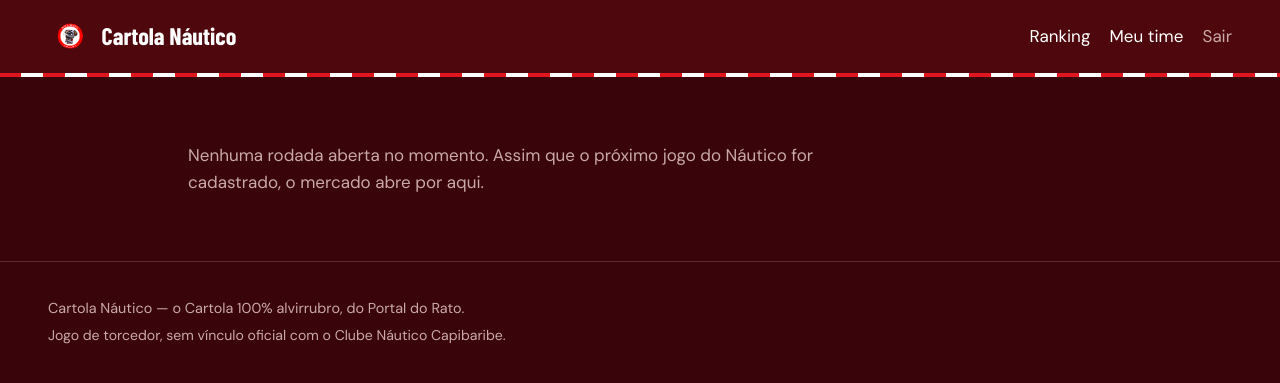
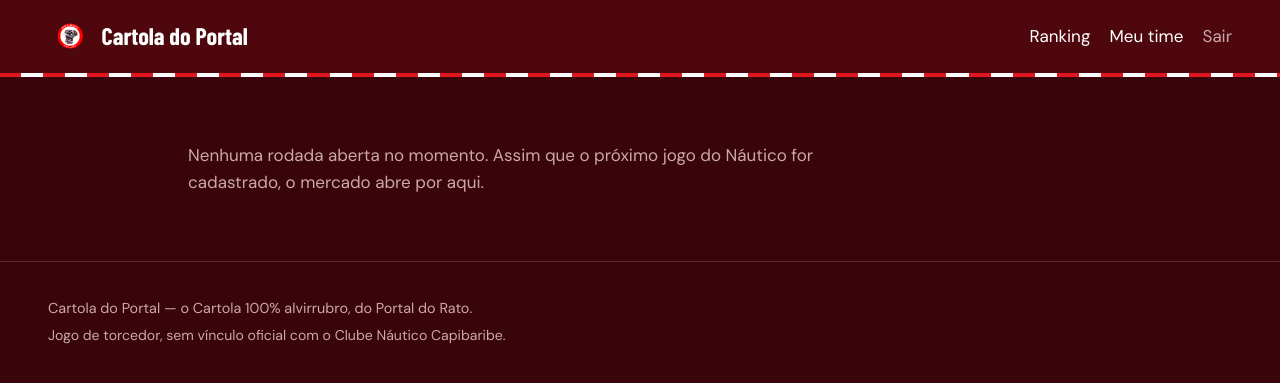
Before and after one commit to miguel-drechsler/Cartola_Portal_do_Rato, a Django app: page /meu-time/ in a window 1280 px wide. Shown: the top 383 px of the page. Run offline with Django 5.2, Linux system fonts and the light colour scheme; the visitor is signed in with stand-in values (Sample User, id 1); data that the repository does not hold is empty.

Commit message:
Ajustes na interface do site

```diff
--- a/core/admin.py
+++ b/core/admin.py
@@ -5,8 +5,8 @@
 from .models import Escalacao, Jogador, Perfil, Rodada, Scout
 from .services import api_football, importacao
 
-admin.site.site_header = "Cartola Náutico"
-admin.site.site_title = "Cartola Náutico"
+admin.site.site_header = "Cartola do Portal"
+admin.site.site_title = "Cartola do Portal"
 admin.site.index_title = "Administração do jogo"
 
 
--- a/core/static/css/style.css
+++ b/core/static/css/style.css
@@ -237,13 +237,6 @@
     ),
     var(--vermelho);
 }
-.campo::after {
-  content: "";
-  position: absolute;
-  inset: 22% 12% auto;
-  height: 0;
-  border-top: 2px solid rgba(255, 255, 255, 0.5);
-}
 .linha { display: flex; justify-content: center; gap: clamp(1rem, 8vw, 4rem); }
 
 .vaga {
--- a/core/templates/base.html
+++ b/core/templates/base.html
@@ -3,7 +3,7 @@
 <head>
 <meta charset="utf-8">
 <meta name="viewport" content="width=device-width, initial-scale=1">
-<title>{% block titulo %}Cartola Náutico{% endblock %}</title>
+<title>{% block titulo %}Cartola do Portal{% endblock %}</title>
 <link rel="preconnect" href="https://fonts.googleapis.com">
 <link rel="preconnect" href="https://fonts.gstatic.com" crossorigin>
 <link href="https://fonts.googleapis.com/css2?family=Barlow+Condensed:wght@500;600;700&family=DM+Sans:wght@400;500;700&display=swap" rel="stylesheet">
@@ -16,7 +16,7 @@
 <header class="topo">
   <a class="marca" href="{% url 'home' %}">
     <img src="{% static 'img/logo-portal-do-rato.png' %}" alt="Portal do Rato" width="44" height="44">
-    <span>Cartola Náutico</span>
+    <span>Cartola do Portal</span>
   </a>
   <nav class="menu">
     <a href="{% url 'ranking' %}">Ranking</a>
@@ -41,7 +41,7 @@
 <main id="conteudo">{% block conteudo %}{% endblock %}</main>
 
 <footer class="rodape">
-  <p>Cartola Náutico — o Cartola 100% alvirrubro, do Portal do Rato.</p>
+  <p>Cartola do Portal — o Cartola 100% alvirrubro, do Portal do Rato.</p>
   <p class="miudo">Jogo de torcedor, sem vínculo oficial com o Clube Náutico Capibaribe.</p>
 </footer>
 {% block scripts %}{% endblock %}
--- a/core/templates/cadastro.html
+++ b/core/templates/cadastro.html
@@ -1,5 +1,5 @@
 {% extends "base.html" %}
-{% block titulo %}Criar conta — Cartola Náutico{% endblock %}
+{% block titulo %}Criar conta — Cartola do Portal{% endblock %}
 {% block conteudo %}
 <section class="formulario-caixa">
   <h1>Criar conta</h1>
--- a/core/templates/escalacao.html
+++ b/core/templates/escalacao.html
@@ -1,5 +1,5 @@
 {% extends "base.html" %}{% load static %}
-{% block titulo %}Meu time — Cartola Náutico{% endblock %}
+{% block titulo %}Meu time — Cartola do Portal{% endblock %}
 {% block conteudo %}
 
 {% if not rodada %}
@@ -59,8 +59,8 @@
   <ul id="lista-jogadores" class="lista-jogadores"></ul>
 </dialog>
 
-{{ jogadores_json|json_script:"dados-jogadores" }}
-{{ escalados_json|json_script:"dados-escalados" }}
+{{ dados_jogadores|json_script:"dados-jogadores" }}
+{{ dados_escalados|json_script:"dados-escalados" }}
 {% endif %}
 {% endblock %}
 
--- a/core/templates/ranking.html
+++ b/core/templates/ranking.html
@@ -1,5 +1,5 @@
 {% extends "base.html" %}
-{% block titulo %}Ranking — Cartola Náutico{% endblock %}
+{% block titulo %}Ranking — Cartola do Portal{% endblock %}
 {% block conteudo %}
 <section class="ranking">
   <h1>Ranking geral</h1>
--- a/core/templates/registration/login.html
+++ b/core/templates/registration/login.html
@@ -1,5 +1,5 @@
 {% extends "base.html" %}
-{% block titulo %}Entrar — Cartola Náutico{% endblock %}
+{% block titulo %}Entrar — Cartola do Portal{% endblock %}
 {% block conteudo %}
 <section class="formulario-caixa">
   <h1>Entrar</h1>
--- a/core/views.py
+++ b/core/views.py
@@ -1,4 +1,3 @@
-import json
 from decimal import Decimal
 
 from django.contrib import messages
@@ -23,7 +22,7 @@
     if request.method == "POST" and formulario.is_valid():
         usuario = formulario.save()
         login(request, usuario)
-        messages.success(request, "Conta criada. Bem-vindo ao Cartola Náutico!")
+        messages.success(request, "Conta criada. Bem-vindo ao Cartola do Portal!")
         return redirect("escalacao")
     return render(request, "cadastro.html", {"formulario": formulario})
 
@@ -64,8 +63,8 @@
         "rodada": rodada,
         "perfil": perfil,
         "patrimonio": perfil.patrimonio(rodada),
-        "jogadores_json": json.dumps(jogadores),
-        "escalados_json": json.dumps([j.id for j in escalados]),
+        "dados_jogadores": jogadores,
+        "dados_escalados": [j.id for j in escalados],
         "mercado_aberto": rodada.mercado_aberto if rodada else False,
     }
     return render(request, "escalacao.html", contexto)
```
